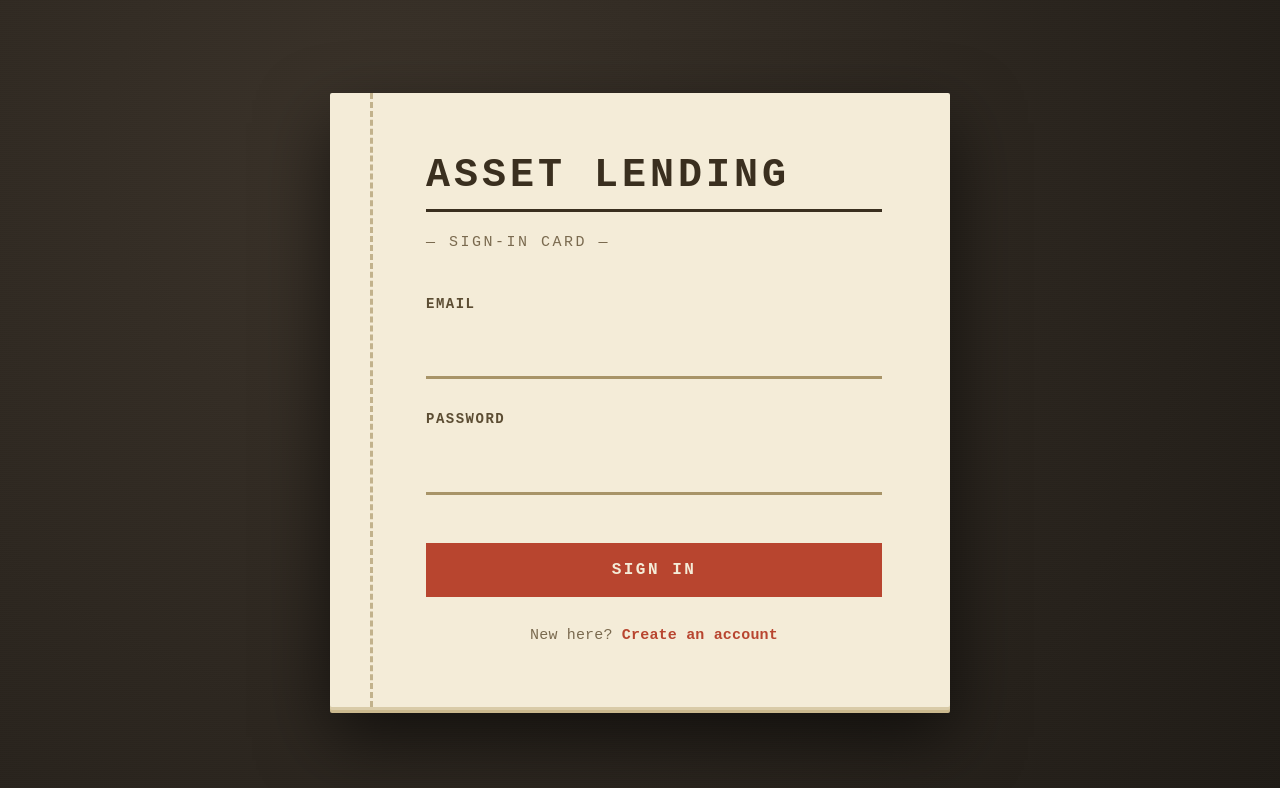
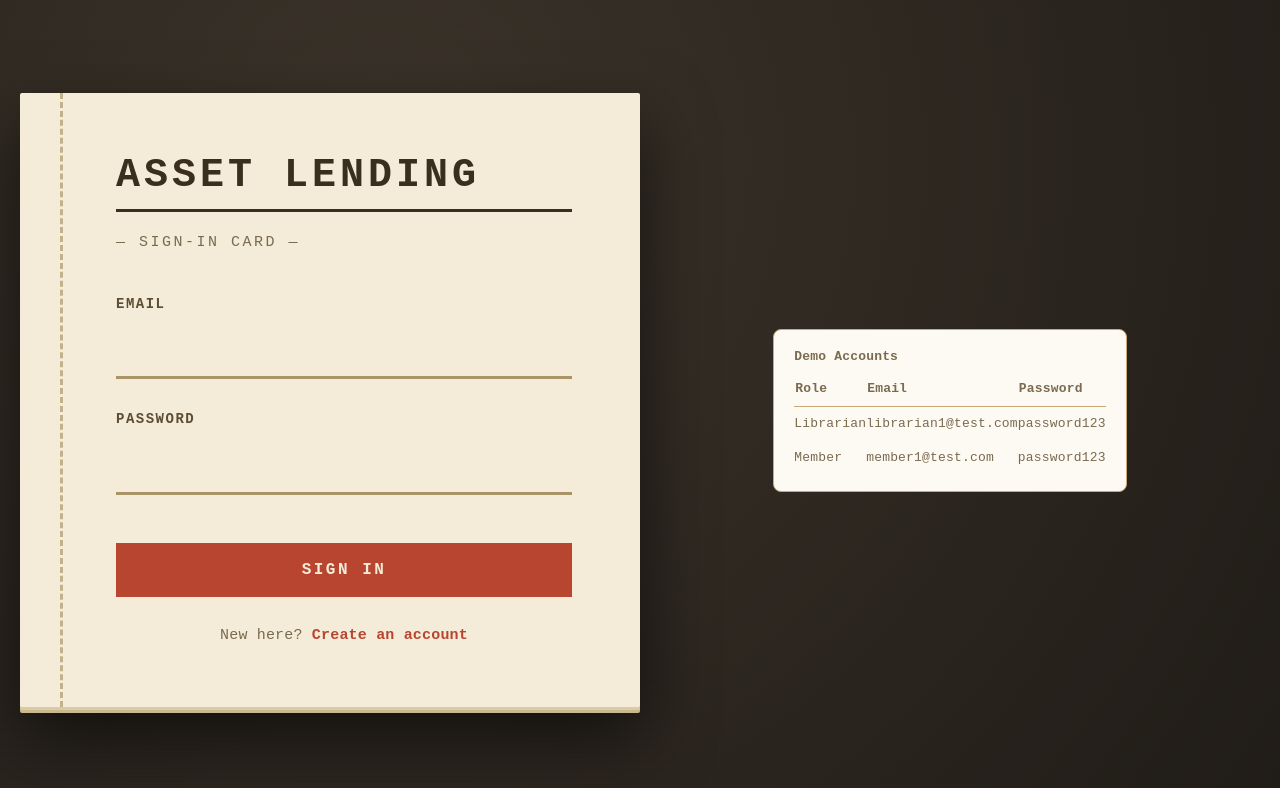
Before and after one commit to sajid051103/asset-lending-system, a React (Vite) app in the folder client/: page /login in a window 1280 px wide. Shown: the top 788 px of the page. Built offline with nearby package versions, Linux system fonts and the light colour scheme; no server answers.

Commit message:
feat: polish catalogue UI and add demo credentials to login

```diff
--- a/client/src/pages/Catalogue.jsx
+++ b/client/src/pages/Catalogue.jsx
@@ -325,12 +325,25 @@ export default function Catalogue() {
           style={{ minWidth: '260px' }}
         />
         {user.role === 'librarian' && (
-          <label style={{ display: 'inline-flex', alignItems: 'center', fontSize: '14px' }}>
+          <label
+            style={{
+              display: 'inline-flex',
+              alignItems: 'center',
+              fontSize: '14px',
+              padding: '9px 14px',
+              border: '1px solid #c9a876',
+              borderRadius: '6px',
+              background: showArchived ? '#f0e4cc' : '#fdfaf3',
+              cursor: 'pointer',
+              userSelect: 'none',
+              whiteSpace: 'nowrap',
+            }}
+          >
             <input
               type="checkbox"
               checked={showArchived}
               onChange={(e) => handleToggleArchived(e.target.checked)}
-              style={{ marginRight: '6px' }}
+              style={{ marginRight: '8px', width: '16px', height: '16px', cursor: 'pointer' }}
             />
             Show archived items
           </label>
--- a/client/src/pages/Login.jsx
+++ b/client/src/pages/Login.jsx
@@ -67,6 +67,45 @@ export default function Login() {
           </p>
         </div>
       </div>
+
+      {/* Separate box below the login card — demo credentials for
+          reviewers/testers, kept visually distinct from the sign-in form. */}
+      <div
+        className="demo-credentials-box"
+        style={{
+          maxWidth: '420px',
+          margin: '20px auto 0',
+          padding: '16px 20px',
+          border: '1px solid #c9a876',
+          borderRadius: '8px',
+          background: '#fdfaf3',
+        }}
+      >
+        <p style={{ fontSize: '13px', fontWeight: 'bold', marginBottom: '10px' }}>
+          Demo Accounts
+        </p>
+        <table style={{ width: '100%', borderCollapse: 'collapse', fontSize: '13px' }}>
+          <thead>
+            <tr>
+              <th style={{ textAlign: 'left', paddingBottom: '6px', borderBottom: '1px solid #c9a876' }}>Role</th>
+              <th style={{ textAlign: 'left', paddingBottom: '6px', borderBottom: '1px solid #c9a876' }}>Email</th>
+              <th style={{ textAlign: 'left', paddingBottom: '6px', borderBottom: '1px solid #c9a876' }}>Password</th>
+            </tr>
+          </thead>
+          <tbody>
+            <tr>
+              <td style={{ padding: '6px 0' }}>Librarian</td>
+              <td style={{ padding: '6px 0' }}>librarian1@test.com</td>
+              <td style={{ padding: '6px 0' }}>password123</td>
+            </tr>
+            <tr>
+              <td style={{ padding: '6px 0' }}>Member</td>
+              <td style={{ padding: '6px 0' }}>member1@test.com</td>
+              <td style={{ padding: '6px 0' }}>password123</td>
+            </tr>
+          </tbody>
+        </table>
+      </div>
     </div>
   );
 }
```
